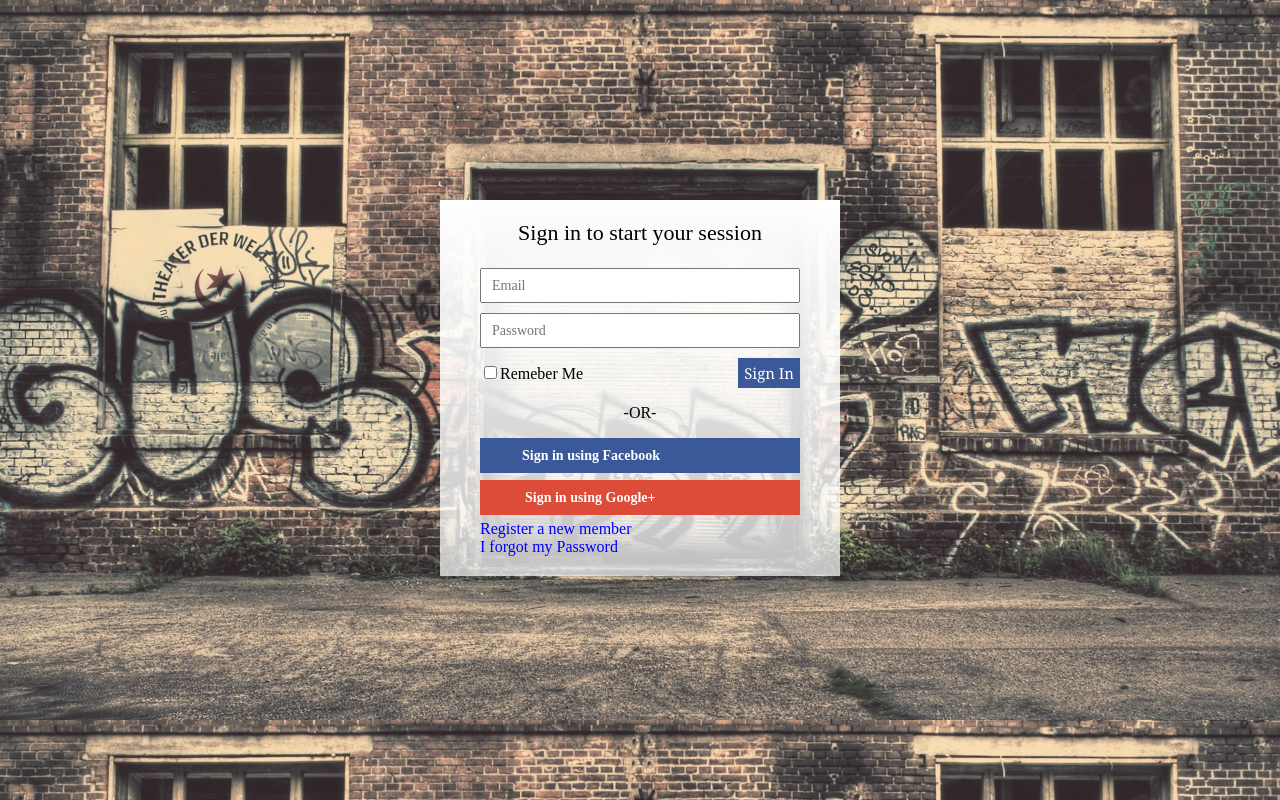
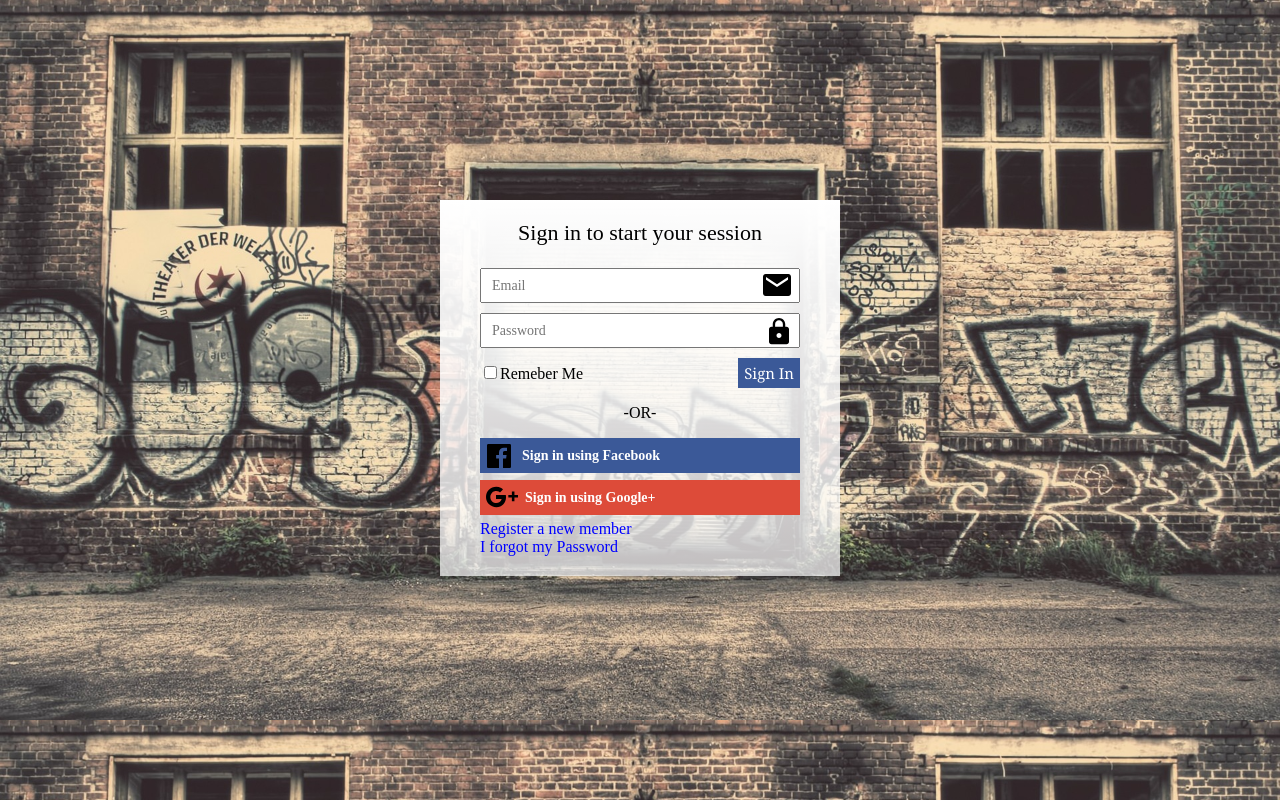
Before and after one commit to esuthecodeboy/BocDoc-Login-Form, a plain HTML site: page index.html in a window 1280 px wide. Drawn offline with nearby package versions, Linux system fonts and the light colour scheme.

Commit message:
Update index.html

```diff
--- a/index.html
+++ b/index.html
@@ -8,6 +8,7 @@
         <meta http-equiv="X-UA-Compatible" content="IE=edge">
         <title>BocDOC</title>
         <meta name="description" content="">
+        <script src="https://unpkg.com/ionicons@4.5.10-0/dist/ionicons.js"></script>
         <meta name="viewport" content="width=device-width, initial-scale=1">
         <link rel="stylesheet" href="style.css">
     </head>
@@ -18,16 +19,22 @@
         <form action="">
             <div class="container">
                 <h3>Sign in to start your session</h3>
+                <div class="inputwithicon">
                     <input type="email"
                     id="txtEmail"
                     placeholder="Email"
                     required
-                /></br>
+                    />
+                    <ion-icon class="icon" size="large" name="mail"></ion-icon>
+                </div>
+               <div class="inputpas">
                     <input type="password"
                     id="pwd"
                     placeholder="Password"
                     required
                     />
+                    <ion-icon class="iconpas" size="large" name="lock"></ion-icon>
+               </div>
                 <div class="check">
                     <div class="checkbox">
                         <input type="checkbox"
@@ -40,12 +47,18 @@
                 </div>
                 <div class="container-bottom">
                     <p>-OR-</p>
+                    <div class="submitinput-facebook">
                         <input type="submit"
                         class="facebook"
-                    value="Sign in using Facebook"></br>
+                        value="Sign in using Facebook">
+                        <ion-icon class="facebookicon" size="large" name="logo-facebook"></ion-icon>
+                    </div>
+                    <div class="submitinput-google">
                         <input type="submit"
                         class="google"
                         value="Sign in using Google+">
+                        <ion-icon class="googleicon" size="large" name="logo-googleplus"></ion-icon>
+                    </div>
                 </div>
                 <div class="links">
                     <a href="#">Register a new member</a></br>
```
Lines whose indentation alone changed are shown as unchanged.
